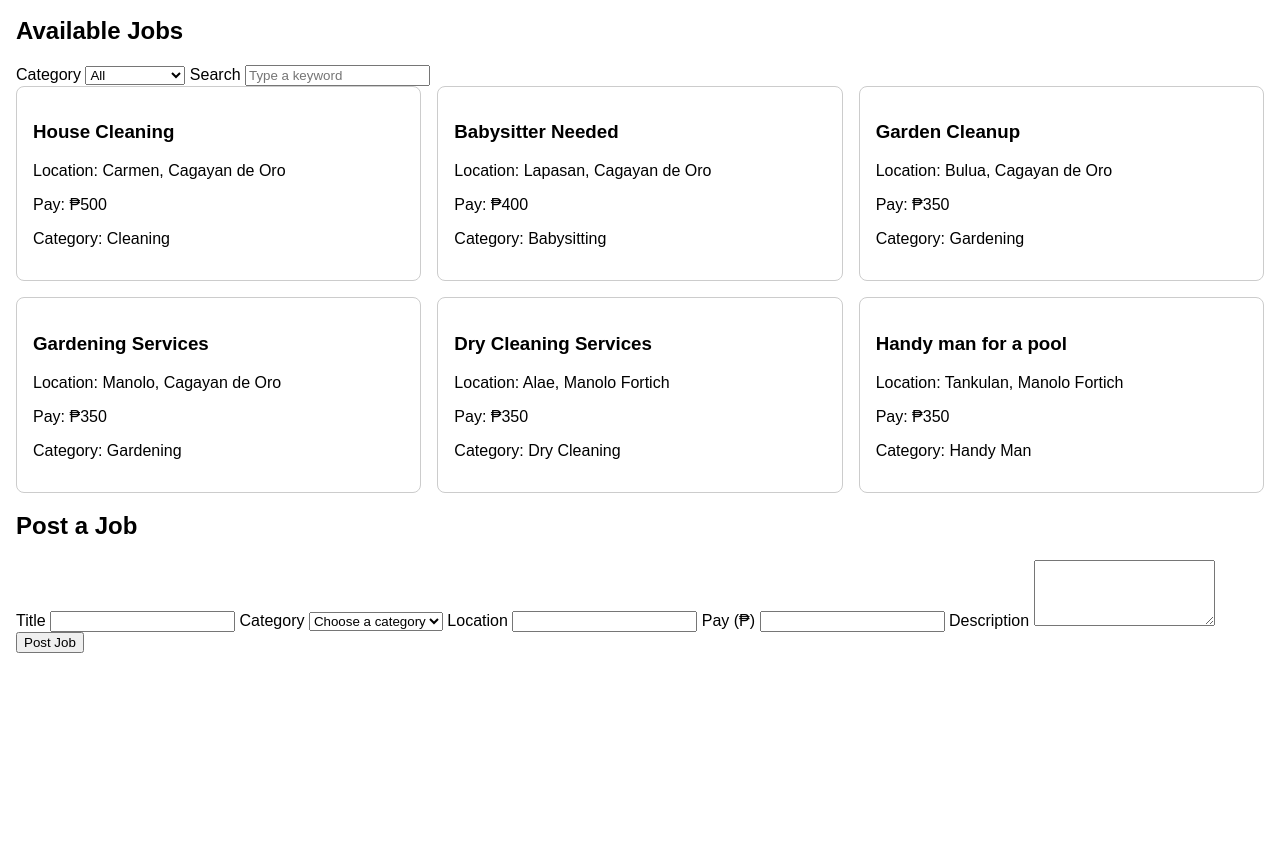
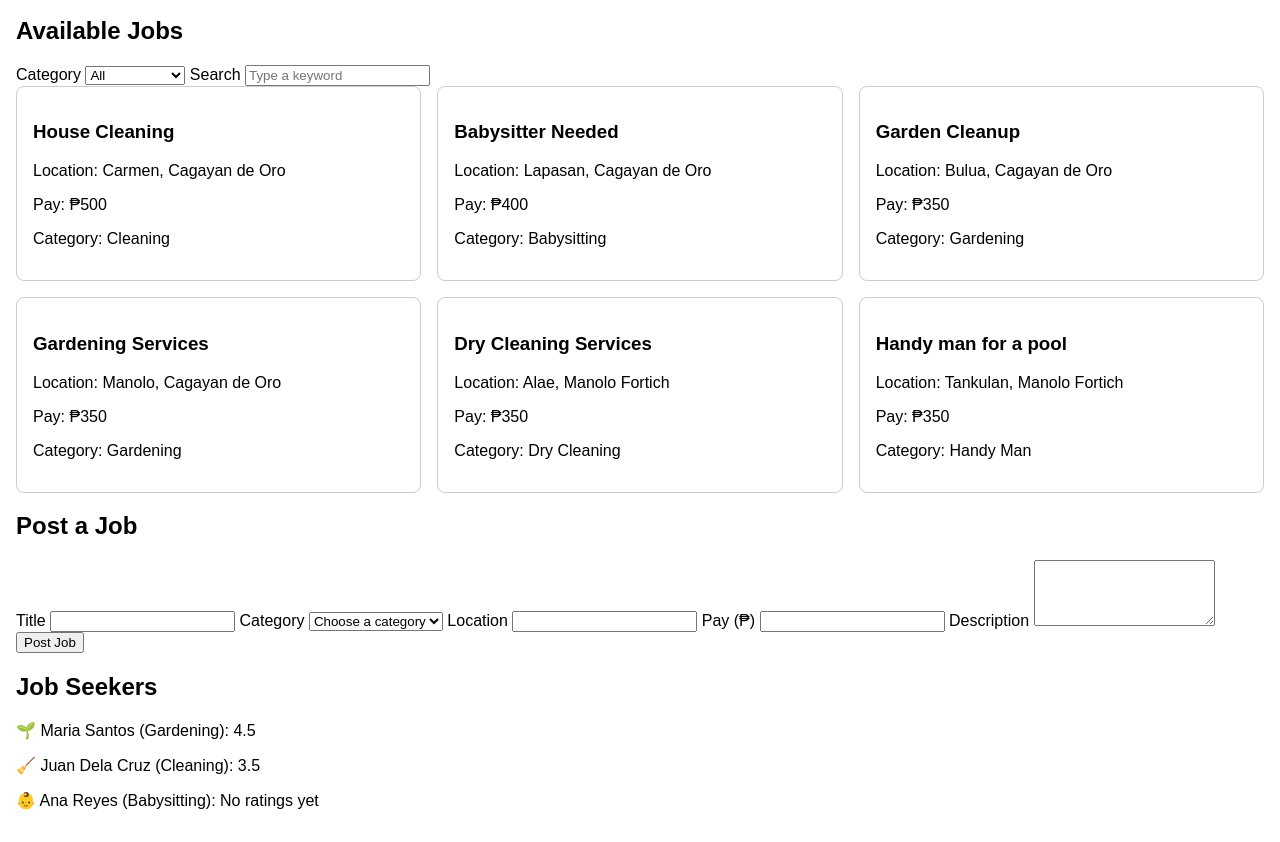
Before and after one commit to 20250396-ops/final-project-Sedeno-Zapico, a plain HTML site: page app.html in a window 1280 px wide. Shown: the part 117-959 px from the top of the page. Before the commit the page ends 802 px from the top, so only its background shows below. Drawn offline with Linux system fonts and the light colour scheme.

Commit message:
added seeker data

```diff
--- a/app.html
+++ b/app.html
@@ -59,6 +59,10 @@
     <p id="post-message" aria-live="polite"></p>
   </form>
 </section>
+<section class="seekers" aria-labelledby="seekers-heading">
+  <h2 id="seekers-heading">Job Seekers</h2>
+  <div class="seeker-list"></div>
+</section>
     </main>
     <dialog id="job-popup" aria-labelledby="popup-title">
       <h2 id="popup-title"></h2>
--- a/script.js
+++ b/script.js
@@ -158,12 +158,12 @@ function openJobPopup(job) {
   document.getElementById("popup-title").textContent = job.title;
   document.getElementById("popup-title").textContent = job.title;
   document.getElementById("popup-category").textContent =
-  "Category: " + job.category;
+    "Category: " + job.category;
   document.getElementById("popup-description").textContent = job.description;
   document.getElementById("popup-location").textContent =
     "Location: " + job.location;
   document.getElementById("popup-pay").textContent = "Pay: ₱" + job.pay;
-    currentJob = job;
+  currentJob = job;
   popupTakedown.hidden = !job.mine;
   popup.showModal();
   popup.showModal();
@@ -210,7 +210,7 @@ postForm.addEventListener("submit", function (event) {
     mine: true,
   };
 
-    jobs.unshift(newJob);
+  jobs.unshift(newJob);
   saveMyJobs();
 
   categoryFilter.value = "all";
@@ -218,7 +218,8 @@ postForm.addEventListener("submit", function (event) {
   showJobs(jobs);
 
   postForm.reset();
-  postMessageEl.textContent = "Job posted! It is now the first card in the list.";
+  postMessageEl.textContent =
+    "Job posted! It is now the first card in the list.";
 });
 
 popupTakedown.addEventListener("click", function () {
@@ -227,13 +228,13 @@ popupTakedown.addEventListener("click", function () {
   }
 
   const sure = confirm(
-    "Take down \"" + currentJob.title + "\"? This cannot be undone."
+    'Take down "' + currentJob.title + '"? This cannot be undone.',
   );
   if (!sure) {
     return;
   }
 
-    const index = jobs.indexOf(currentJob);
+  const index = jobs.indexOf(currentJob);
   if (index !== -1) {
     jobs.splice(index, 1);
   }
@@ -243,3 +244,52 @@ popupTakedown.addEventListener("click", function () {
   popup.close();
   applyFilters();
 });
+const seekers = [
+  {
+    name: "Maria Santos",
+    icon: "🌱",
+    skill: "Gardening",
+    ratings: [5, 4, 4, 5],
+  },
+  { name: "Juan Dela Cruz", icon: "🧹", skill: "Cleaning", ratings: [3, 4] },
+  { name: "Ana Reyes", icon: "👶", skill: "Babysitting", ratings: [] },
+];
+
+function getAverage(ratings) {
+  if (ratings.length === 0) {
+    return null;
+  }
+  let total = 0;
+  ratings.forEach(function (rating) {
+    total += rating;
+  });
+  return total / ratings.length;
+}
+
+function formatAverage(ratings) {
+  const average = getAverage(ratings);
+  if (average === null) {
+    return "No ratings yet";
+  }
+  return average.toFixed(1);
+}
+
+const seekerList = document.querySelector(".seeker-list");
+
+function showSeekers() {
+  seekerList.innerHTML = "";
+  seekers.forEach(function (seeker) {
+    const line = document.createElement("p");
+    line.textContent =
+      seeker.icon +
+      " " +
+      seeker.name +
+      " (" +
+      seeker.skill +
+      "): " +
+      formatAverage(seeker.ratings);
+    seekerList.append(line);
+  });
+}
+
+showSeekers();
```
